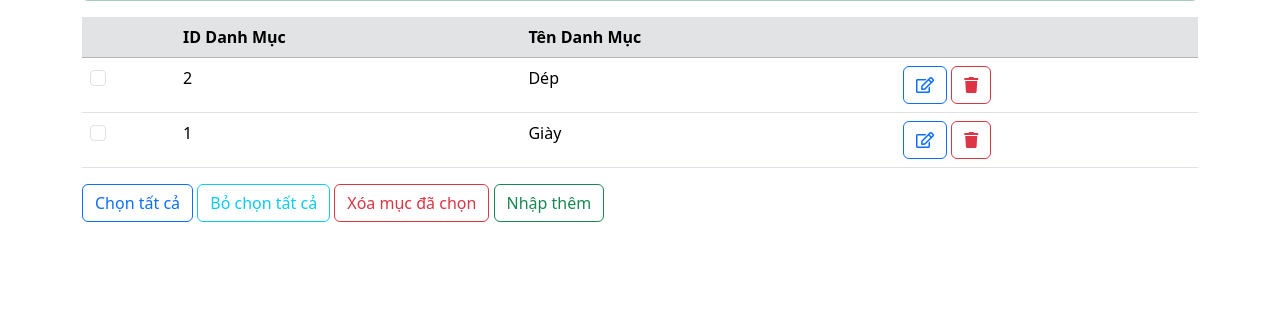
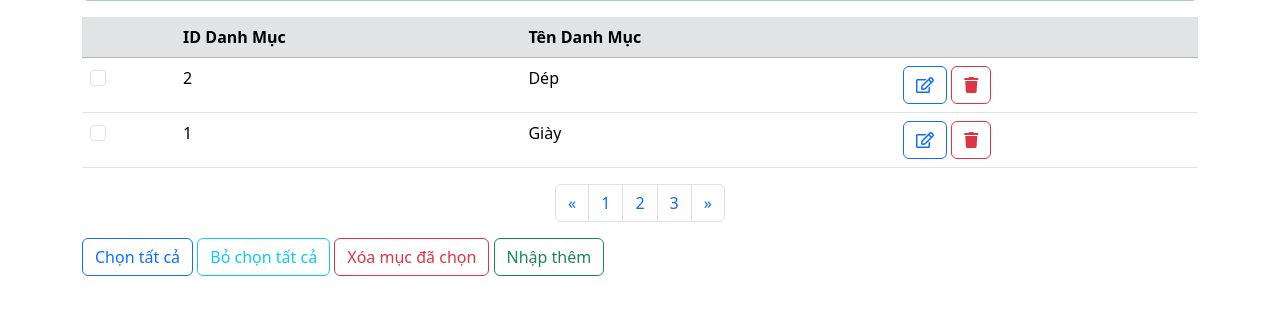
Before and after one commit to dangsontb/DU_AN_1, a PHP site: page /admin/index.php?act=list_category in a window 1280 px wide. Shown: the part 275-590 px from the top of the page. Run offline with PHP 8.4, Linux system fonts and the light colour scheme; data comes from the database, SQL or seed files in the repository.

Commit message:
phân trang

```diff
--- a/admin/category/list_cate.php
+++ b/admin/category/list_cate.php
@@ -30,6 +30,23 @@
                     </tbody>
 
                 </table>
+                <div aria-label="Page navigation example" class="chuyentrang">
+                        <ul class="pagination justify-content-center" >
+                          <li class="page-item">
+                            <a class="page-link" href="#" aria-label="Previous">
+                              <span aria-hidden="true">&laquo;</span>
+                            </a>
+                          </li>
+                          <li class="page-item"><a class="page-link" href="#">1</a></li>
+                          <li class="page-item"><a class="page-link" href="#">2</a></li>
+                          <li class="page-item"><a class="page-link" href="#">3</a></li>
+                          <li class="page-item">
+                            <a class="page-link" href="#" aria-label="Next">
+                              <span aria-hidden="true">&raquo;</span>
+                            </a>
+                          </li>
+                        </ul>
+                    </div>
 
                     <div class="form-group">
                         <button name="" id="btnclick" class="btn btn-outline-primary fw-medium">Chọn tất cả</button>
--- a/controller/ControllerAdmin/BrandControl.php
+++ b/controller/ControllerAdmin/BrandControl.php
@@ -1,8 +1,17 @@
 <?php
 
 function list_brand(){
-    $list_brand = brand_select_all();
+    if(!isset($_GET['page']) || $_GET['page'] < 1){
+        $page= 1;
+    }else{
+        $page = $_GET['page'];
+    }
+    $quantity = 5;
+    $brands = brand_select_all();
+    $list_brand = brand_select_page($page, $quantity);
+    $show_number_pages = show_number_pages($brands , $quantity);
     include "brand/list_brand.php";
+    echo $show_number_pages;
 }
 function add_brand(){
     if(isset($_POST['themmoi']) && $_POST['themmoi']){
@@ -15,6 +24,7 @@ function add_brand(){
                 $brand_name_error = "Tên này đã tồn tại";
             }else{
                 brand_insert($brand_name);
+
                 header("location: index.php?act=list_brand");
             }
         }else $brand_name_error = "Không được để trống !";
--- a/model/brand.php
+++ b/model/brand.php
@@ -1,6 +1,15 @@
 <?php
     function brand_select_all(){
         $sql = "SELECT * from brand";
+        return pdo_query($sql);
+    }
+    function show_number_pages($list_brands, $quantity_brand){
+        $total_brand = count($list_brands);
+        return ceil($total_brand/$quantity_brand);
+    }
+    function brand_select_page($page, $quantity){
+        $start = ($page - 1)* $quantity;
+        $sql = "SELECT * from brand order by brand_id limit $start, $quantity";
         return pdo_query($sql);
     }
     function brand_select_name($brand_name){
@@ -14,6 +23,7 @@
     function brand_insert($brand_name){
         $sql = "INSERT INTO brand(brand_name) value(?) ";
         pdo_execute($sql,$brand_name);
+        return pdo_get_connection() -> lastInsertId();
     }
     function brand_update($brand_id,$brand_name){
         $sql = "UPDATE brand set brand_name = ? where brand_id =?";
@@ -32,5 +42,8 @@
         }
 
     }
+    function pagination(){
+
+    }
 
 ?>
--- a/model/pdo.php
+++ b/model/pdo.php
@@ -22,6 +22,7 @@
             $conn = pdo_get_connection();
             $stmt = $conn -> prepare($sql);
             $stmt -> execute($sql_args);
+
         }
         catch(PDOException $e){
             throw $e;
@@ -83,4 +84,7 @@
             unset($conn);
         }
     }
+    function insert_id(){
+        return pdo_get_connection() -> lastInsertId();
+    }
 ?>
```
Also changed, not shown: admin/brand/list_brand.php (+27 -0 lines).
